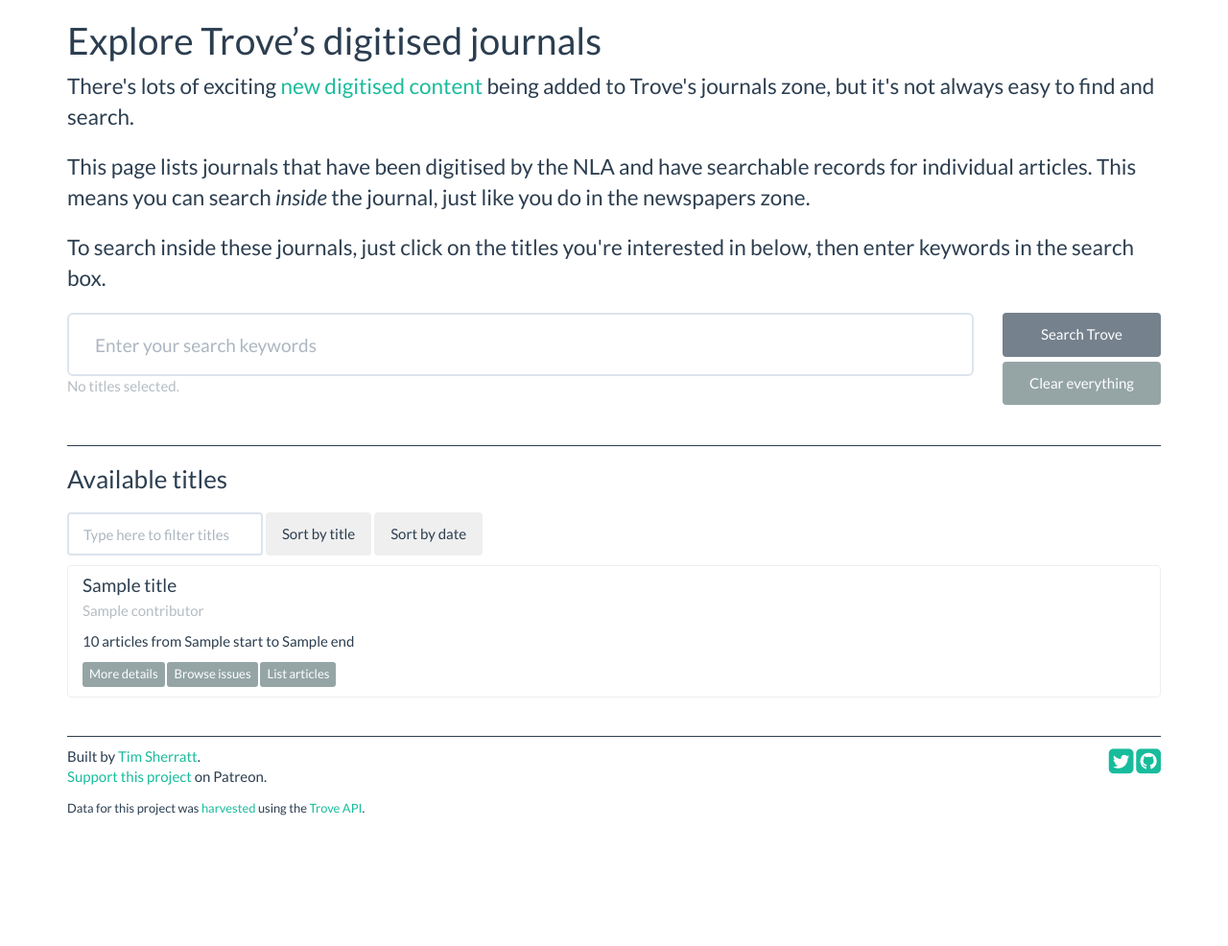
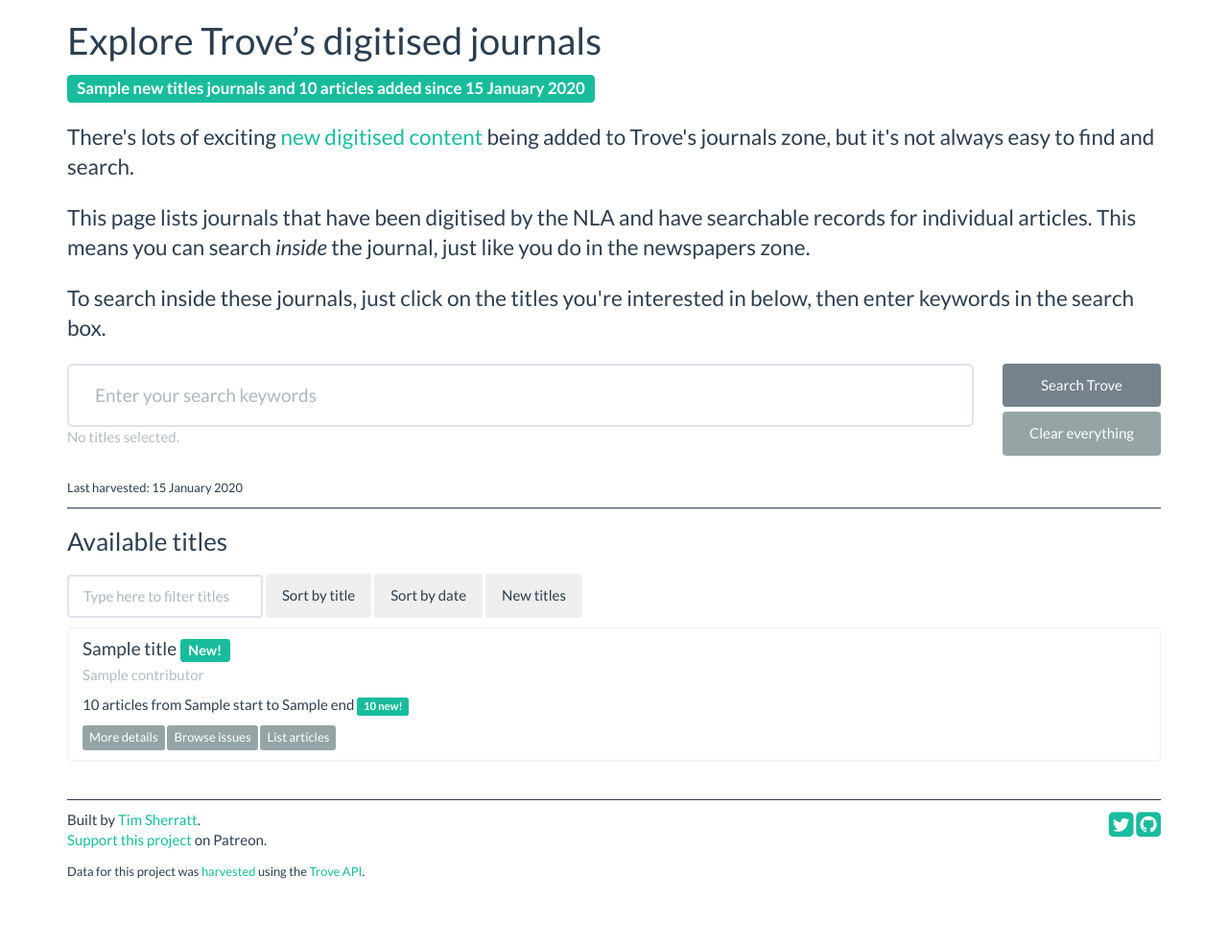
Before and after one commit to wragge/trove-titles-web, a Flask app: template templates/home.html in a window 1280 px wide. Shown: the top 986 px of the page at 96% size. Before the commit the page ends 850 px from the top, so only its background shows below. Run offline with Flask 2, Linux system fonts and the light colour scheme; the template is opened without the code that fills it: most values are stand-ins (such as "Sample title", 1, 10 or a date in 2020); some libraries are stand-ins or nearby versions.

Commit message:
Highlight new content

```diff
--- a/app.py
+++ b/app.py
@@ -1,8 +1,11 @@
 from flask import Flask, render_template, request, Response, jsonify
 from pymongo import MongoClient
 import os
+import humanize
+
 
 app = Flask(__name__)
+
 
 MONGO_URL = os.environ['MONGO_URL']
 
@@ -12,4 +15,15 @@
     dbclient = MongoClient(MONGO_URL)
     db = dbclient.get_default_database()
     titles = db.titles.find().sort('title')
-    return render_template('home.html', titles=titles)
+    harvests = db.harvests.find().sort('date', -1).limit(2)
+    harvest_new, harvest_old = list(harvests)
+    new_titles = harvest_new['titles'] - harvest_old['titles']
+    new_articles = humanize.intcomma(harvest_new['articles'] - harvest_old['articles'])
+    return render_template('home.html', titles=titles, harvest=harvest_new, last_harvest=harvest_old, new_titles=new_titles, new_articles=new_articles)
+
+
+
+@app.template_filter('humanize')
+def humanize_number(text):
+    """Make numbers look nice"""
+    return humanize.intcomma(text)
--- a/requirements.txt
+++ b/requirements.txt
@@ -3,6 +3,7 @@
 click==6.7
 Flask==0.12.2
 gunicorn==19.7.1
+humanize==0.5.1
 idna==2.6
 itsdangerous==0.24
 Jinja2==2.9.6
--- a/static/css/style.css
+++ b/static/css/style.css
@@ -1,8 +1,14 @@
 .form-inline { margin: 20px 0 10px 0; }
 img { width: 80px; max-height: 100px; }
 .selected { background-color: rgba(24,188,156,0.2); }
-h3 {border-top: 1px solid #2c3e50; padding-top: 20px; margin-top: 40px;}
+h3 {border-top: 1px solid #2c3e50; padding-top: 20px; margin-top: 10px;}
 .site-footer {
   margin: 40px 0 100px 0;
   border-top: 1px solid #2c3e50;
   padding-top: 10px; }
+h4 {
+    line-height: 1.2;
+}
+#status {
+    margin-top: 20px;
+}
--- a/static/js/script.js
+++ b/static/js/script.js
@@ -1,10 +1,26 @@
 $(document).ready(function () {
 
     var options = {
-      valueNames: [ 'title', 'startdate' ]
+      valueNames: [ 'title', 'startdate', {data: ['new']} ]
     };
 
     var userList = new List('titles', options);
+
+    $("#filter-new").click(function() {
+        if (userList.filtered) {
+            userList.filter();
+            $(this).text('New titles');
+        } else {
+            userList.filter(function(item) {
+                if (item.values().new == 'yes') {
+                   return true;
+                } else {
+                   return false;
+                }
+            });
+            $(this).text('All titles');
+        }
+    });
 
     function updateSelected() {
         var numSelected = $(".selected").length;
--- a/templates/home.html
+++ b/templates/home.html
@@ -23,6 +23,9 @@
   <body>
     <div class="container">
       <h1>Explore Trove&rsquo;s digitised journals</h1>
+      <p class="lead"><span class="label label-success"> {{ new_titles }} journals and {{ new_articles }} articles added since {{ last_harvest.date.strftime("%e %B %Y") }}</span>
+
+      </p>
       <p class="lead">There's lots of exciting <a href="http://trove.nla.gov.au/article/result?q=nuc%3A%22ANL%3ADL%22">new digitised content</a> being added to Trove's journals zone, but it's not always easy to find and search.</p>
       <p class="lead">This page lists journals that have been digitised by the NLA and have searchable records for individual articles. This means you can search <em>inside</em> the journal, just like you do in the newspapers zone.</p>
       <p class="lead">To search inside these journals, just click on the titles you're interested in below, then enter keywords in the search box.</p>
@@ -35,7 +38,11 @@
           <button id="trove-search" class="btn btn-primary btn-large btn-block" disabled="disabled">Search Trove</button>
           <button id="clear" class="btn btn-default btn-large btn-block">Clear everything</button>
         </div>
+
       </div>
+      <p id="status">
+          <small>Last harvested: {{ harvest.date.strftime("%e %B %Y") }}</small>
+      </p>
       <h3>Available titles</h3>
       <div id="titles">
           <div class="form-inline">
@@ -47,15 +54,18 @@
             <button class="sort btn" data-sort="startdate">
               Sort by date
             </button>
+            <button class="sort btn" id="filter-new">
+              New titles
+            </button>
           </div>
 
         <ul class="list-group list">
           {% for title in titles %}
-            <li class="list-group-item clearfix" data-id="{{ title.browse_url|replace('http://nla.gov.au/', '') }}">
+            <li class="list-group-item clearfix" data-id="{{ title.browse_url|replace('http://nla.gov.au/', '') }}" data-new="{% if title.new %}yes{% else %}no{% endif %}">
               {% if title.thumbnail_url %}<img class="pull-right hidden-xs" src="{{ title.browse_url }}-t">{% endif %}
-              <h4 class="list-group-item-heading title">{{ title.title }}</h4>
+              <h4 class="list-group-item-heading title">{{ title.title }}{% if title.new %} <small class="label label-success">New!</small>{% endif %}</h4>
               {% if title.contributor %}<p class="text-muted">{{ title.contributor }}</p>{% endif %}
-              <p><span class="articles">{{ title.articles.total }}</span> articles from <span class="startdate">{% if title.articles.start %}{{ title.articles.start }}{% else %}?{% endif %}</span> to {% if title.articles.end %}{{ title.articles.end }}{% else %}?{% endif %}</p>
+              <p><span class="articles">{{ title.articles.total|humanize }}</span> articles from <span class="startdate">{% if title.articles.start %}{{ title.articles.start }}{% else %}?{% endif %}</span> to {% if title.articles.end %}{{ title.articles.end }}{% else %}?{% endif %}{% if title.articles.new %} <small class="label label-success">{{ title.articles.new|humanize }} new!</small>{% endif %}</p>
               <a class="btn btn-default btn-xs" href="{{ title.trove_url }}">More details</a> <a class="btn btn-default btn-xs" href="{{ title.browse_url }}">Browse issues</a> <a class="info btn btn-default btn-xs" href="http://trove.nla.gov.au/article/result?q=%22{{ title.browse_url|replace('http://nla.gov.au/', '') }}%22&amp;l-format=Article">List articles</a>
             </li>
           {% endfor %}
```
